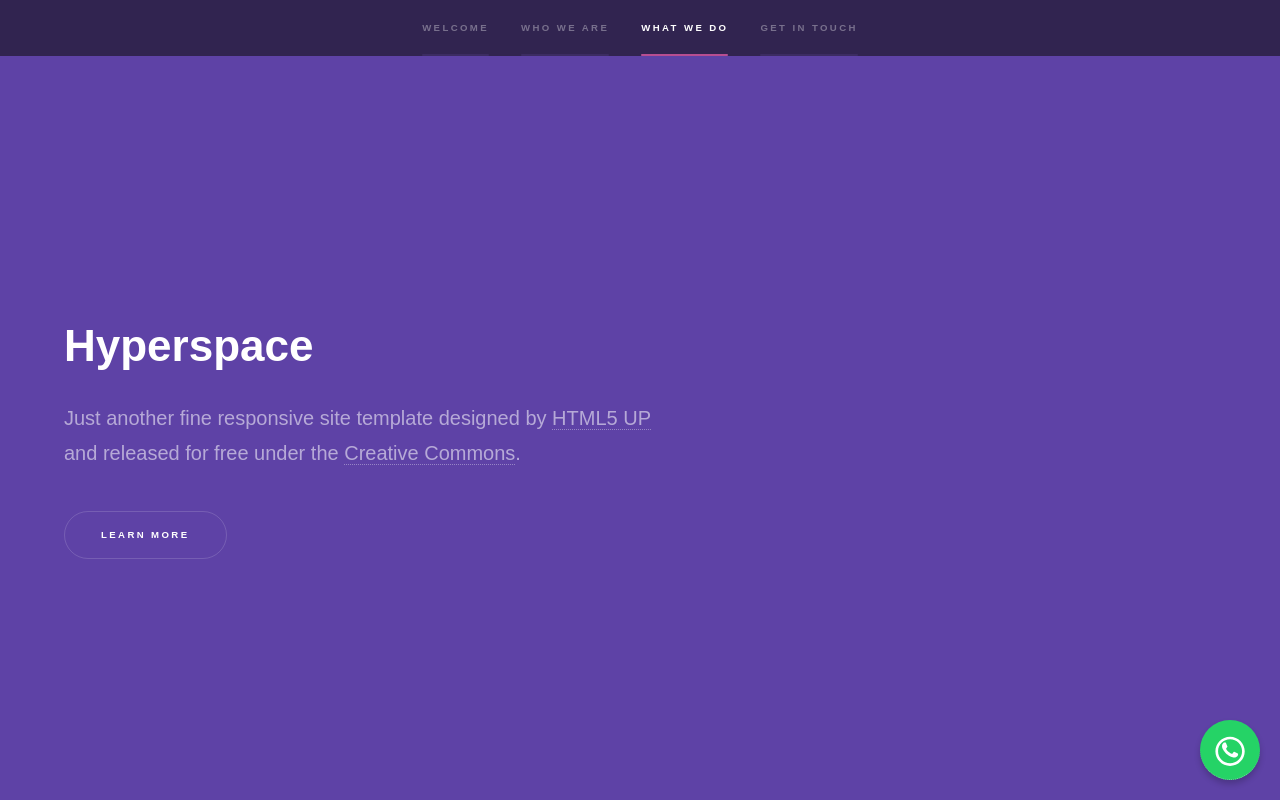
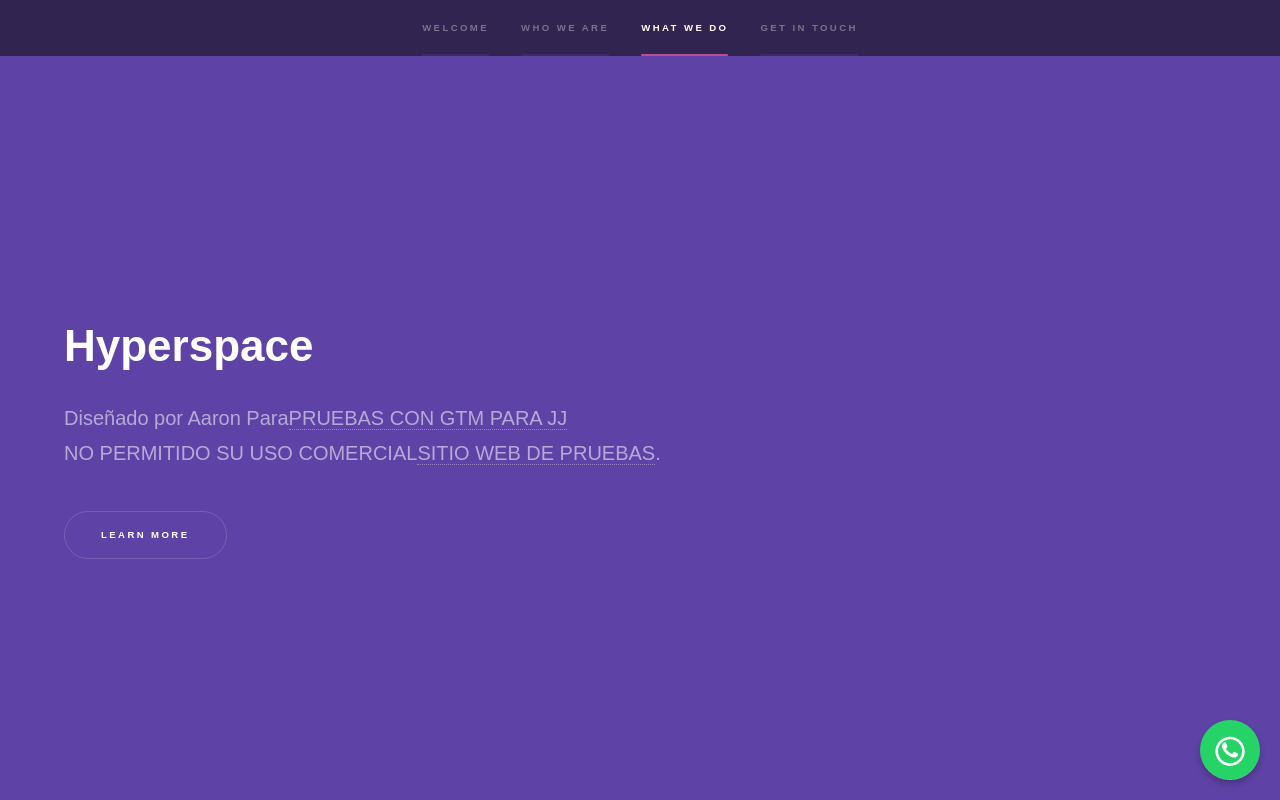
Before and after one commit to AaronDevSolutions/AaronDevSolutions.github.io, a plain HTML site: page index.html in a window 1280 px wide. Shown: the top 800 px of the page. Drawn offline with Linux system fonts and the light colour scheme.

Commit message:
Update index.html

```diff
--- a/index.html
+++ b/index.html
@@ -70,8 +70,8 @@
 					<section id="intro" class="wrapper style1 fullscreen fade-up">
 						<div class="inner">
 							<h1>Hyperspace</h1>
-							<p>Just another fine responsive site template designed by <a href="http://html5up.net">HTML5 UP</a><br />
-							and released for free under the <a href="http://html5up.net/license">Creative Commons</a>.</p>
+							<p>Diseñado por Aaron Para<a href="">PRUEBAS CON GTM PARA JJ</a><br />
+							NO PERMITIDO SU USO COMERCIAL<a href="http://html5up.net/license">SITIO WEB DE PRUEBAS</a>.</p>
 							<ul class="actions">
 								<li><a href="#one" class="button scrolly">Learn more</a></li>
 							</ul>
```
